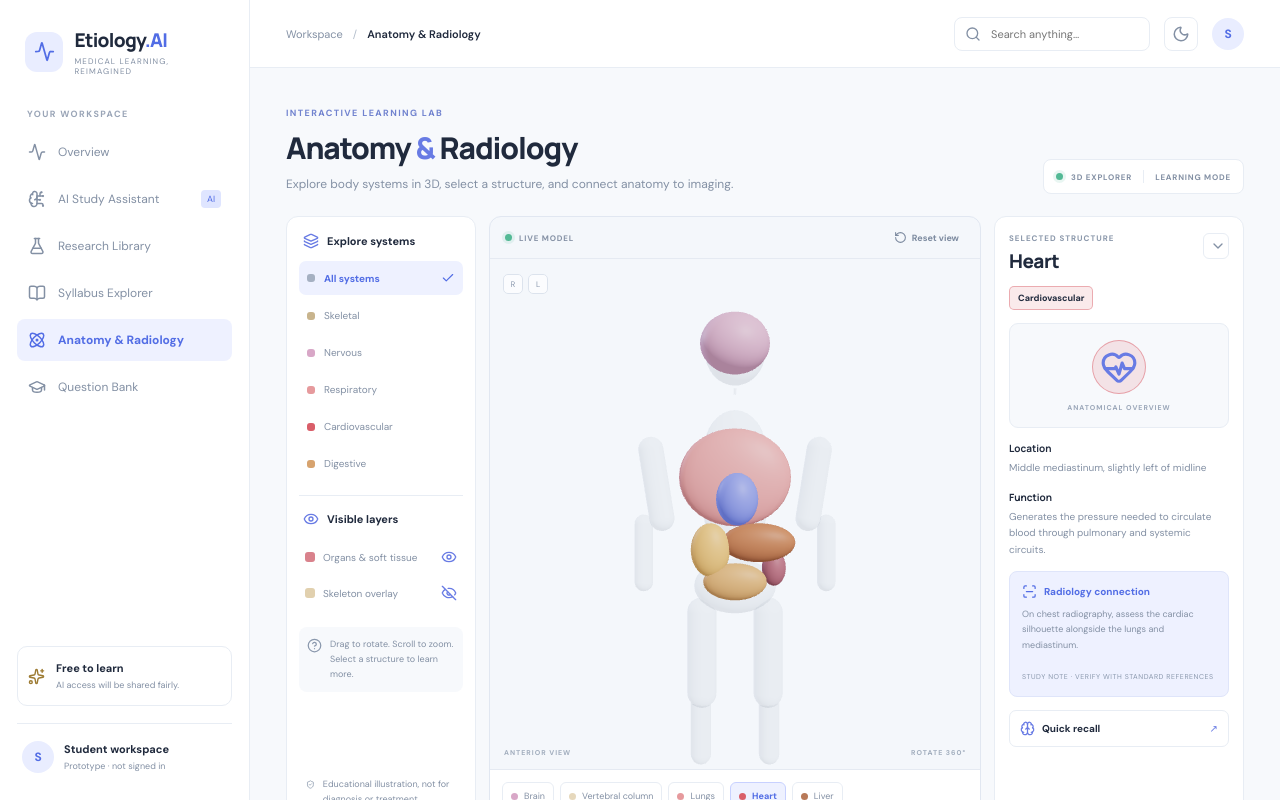
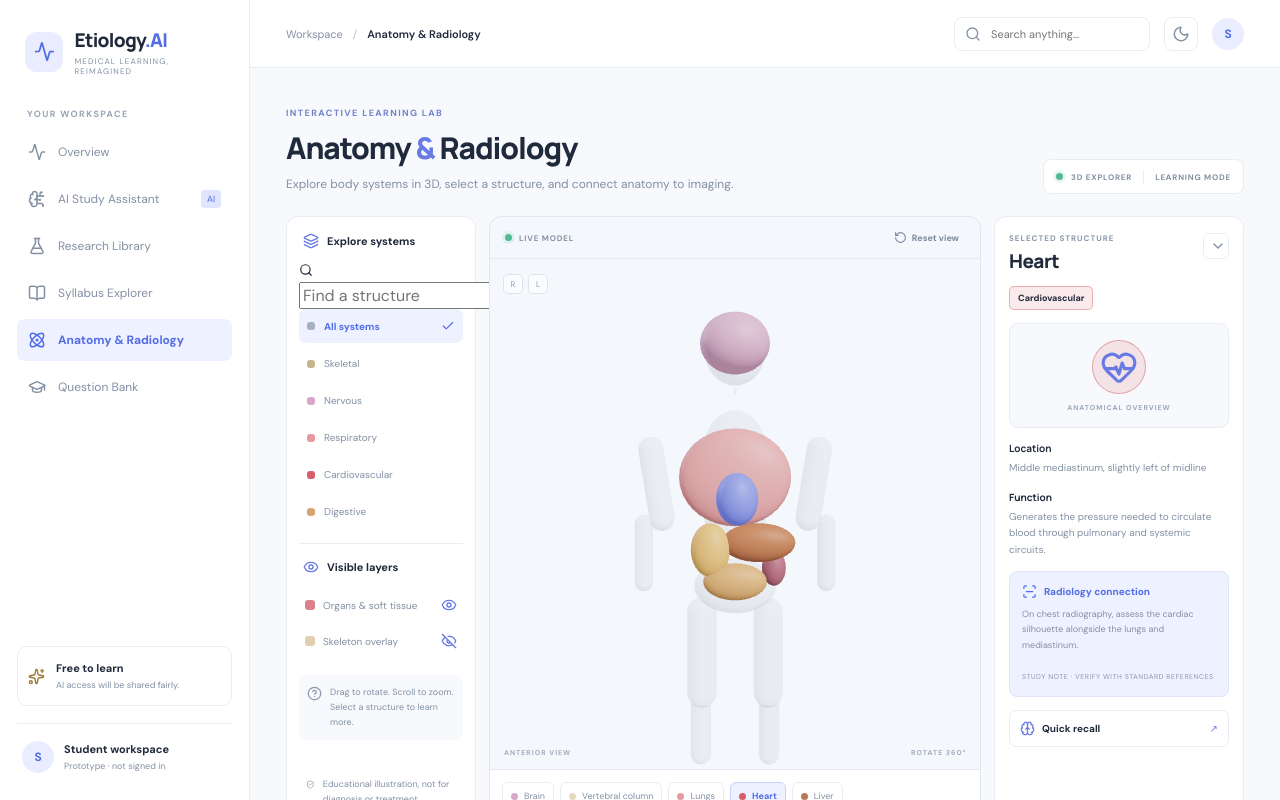
Before and after one commit to SiddharthBhaumik/Etiology.AI, a React (Vite) app: page / in a window 1280 px wide. Both pictures are taken after a click on the button "Anatomy & Radiology". Shown: the top 800 px of the page. Built offline with nearby package versions, Linux system fonts and the light colour scheme.

Commit message:
Add structure search to anatomy explorer

```diff
--- a/src/AnatomyExplorer.tsx
+++ b/src/AnatomyExplorer.tsx
@@ -2,7 +2,7 @@ import { useState } from "react";
 import type { CSSProperties } from "react";
 import { Canvas } from "@react-three/fiber";
 import { OrbitControls } from "@react-three/drei";
-import { Activity, Bone, Brain, Check, ChevronDown, CircleHelp, Eye, EyeOff, HeartPulse, Layers3, RotateCcw, ScanLine, ShieldCheck, Wind } from "lucide-react";
+import { Activity, Bone, Brain, Check, ChevronDown, CircleHelp, Eye, EyeOff, HeartPulse, Layers3, RotateCcw, ScanLine, Search, ShieldCheck, Wind } from "lucide-react";
 import "./AnatomyExplorer.css";
 
 type System = "All systems" | "Skeletal" | "Nervous" | "Respiratory" | "Cardiovascular" | "Digestive";
@@ -66,6 +66,7 @@ export default function AnatomyExplorer() {
   <div className="anatomy-workspace">
    <aside className="anatomy-sidebar">
     <div className="anatomy-panel-title"><Layers3 size={16}/>Explore systems</div>
+    <label className="anatomy-search"><Search size={14}/><input value={query} onChange={e=>setQuery(e.target.value)} placeholder="Find a structure"/></label>
     <div className="system-list">{systems.map(item=><button key={item} className={system===item?"system-option active":"system-option"} onClick={()=>pickSystem(item)}><span className={"system-dot dot-"+item.toLowerCase().replace(" ","-")}/><span>{item}</span>{system===item&&<Check size={14}/>}</button>)}</div>
     <div className="anatomy-divider"/>
     <div className="anatomy-panel-title"><Eye size={16}/>Visible layers</div>
```
